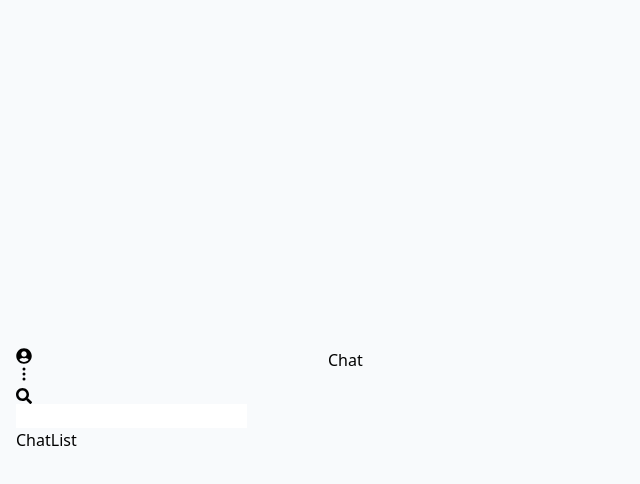
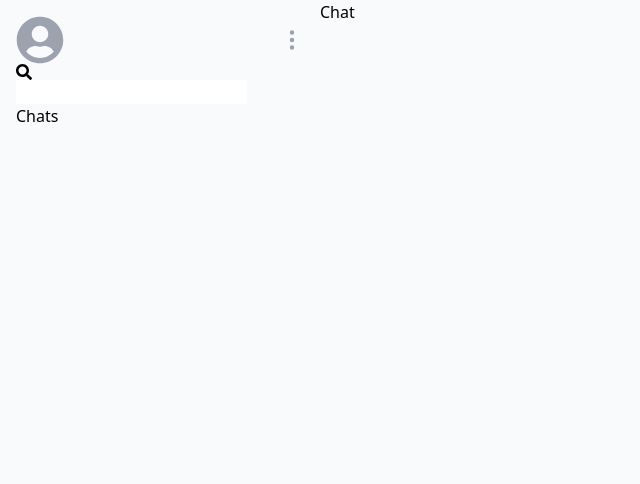
Before and after one commit to yap8/chat, a React (Create React App) app in the folder client/: page / in a window 1280 px wide. Shown: the top 484 px of the page, without its empty margins (0-640 px from the left). Built offline with nearby package versions, Linux system fonts and the light colour scheme; sample sign-in values are in the browser's storage.

Commit message:
added Header styles

```diff
--- a/client/src/App.js
+++ b/client/src/App.js
@@ -9,11 +9,11 @@ import Home from './pages/Home';
 function App() {
   return (
     <Router>
-      <div className="bg-slate-50">
+      <div>
         <ToastContainer
           position="top-center"
         />
-        <div className="h-screen flex items-center justify-center container">
+        <div className="bg-slate-50 h-screen flex items-center justify-center">
           <Routes>
             <Route path='/' element={<Home />} />
             <Route path='/login' element={<Login />} />
--- a/client/src/components/Sidebar/ChatList.js
+++ /dev/null
@@ -1,7 +0,0 @@
-const ChatList = () => {
-  return (
-    <div>ChatList</div>
-  )
-}
-
-export default ChatList
--- /dev/null
+++ b/client/src/components/Sidebar/Chats.js
@@ -0,0 +1,7 @@
+const Chats = () => {
+  return (
+    <div>Chats</div>
+  )
+}
+
+export default Chats
--- a/client/src/components/Sidebar/Header.js
+++ b/client/src/components/Sidebar/Header.js
@@ -3,10 +3,10 @@ import { BsThreeDotsVertical } from 'react-icons/bs'
 
 const Header = () => {
   return (
-    <div>
-      <FaUserCircle />
-      <button>
-        <BsThreeDotsVertical />
+    <div className="flex justify-between">
+      <FaUserCircle className="w-12 h-12 text-gray-400" />
+      <button className="group">
+        <BsThreeDotsVertical className="w-6 h-6 text-gray-400 transition group-hover:text-gray-800" />
       </button>
     </div>
   )
--- a/client/src/components/Sidebar/Sidebar.js
+++ b/client/src/components/Sidebar/Sidebar.js
@@ -1,13 +1,13 @@
 import Header from "./Header"
 import SearchForm from "./SearchForm"
-import ChatList from "./ChatList"
+import Chats from "./Chats"
 
 const Sidebar = () => {
   return (
-    <div className="w-1/4">
+    <div className="w-1/4 h-screen p-4">
       <Header />
       <SearchForm />
-      <ChatList />
+      <Chats />
     </div>
   )
 }
```
